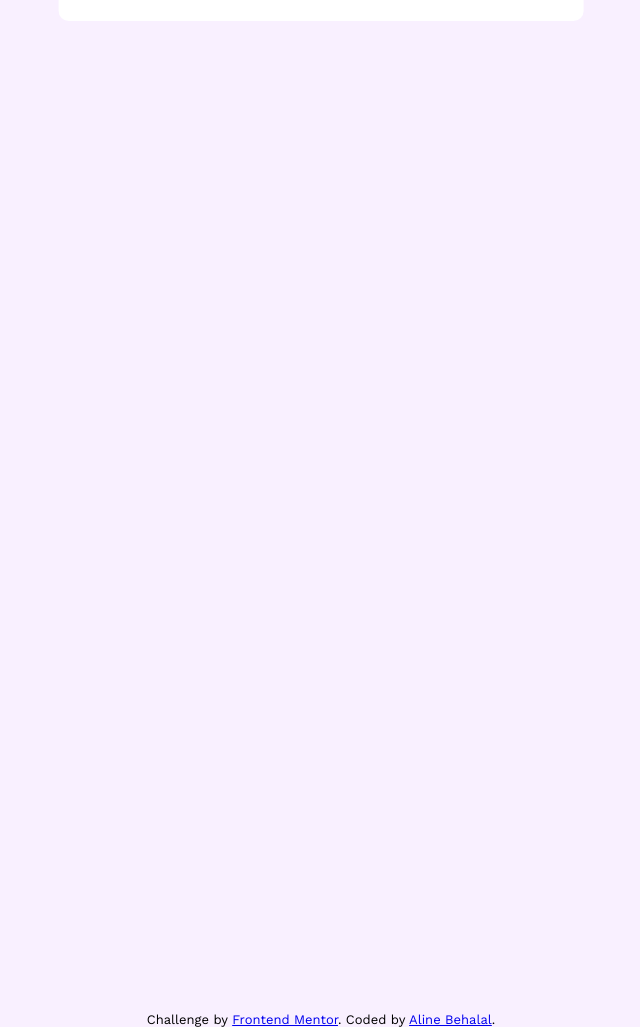
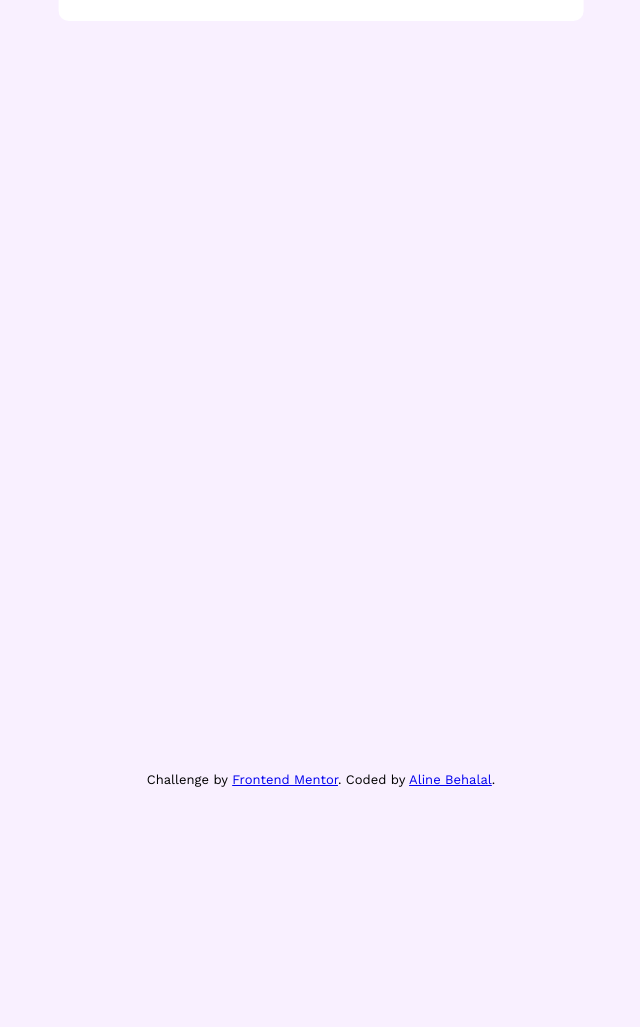
Before and after one commit to Hileene/FAQ-ACCORDION-MAIN, a plain HTML site: page index.html in a window 1280 px wide. Shown: the part 573-1600 px from the top of the page, without its empty margins (319-959 px from the left). Drawn offline with nearby package versions, Linux system fonts and the light colour scheme.

Commit message:
Update "attribution" element position for desktop

```diff
--- a/style.css
+++ b/style.css
@@ -137,4 +137,8 @@ body {
   .main-title {
     font-size: 45px;
   }
+
+  .attribution {
+    bottom: 15rem;
+  }
 }
```
